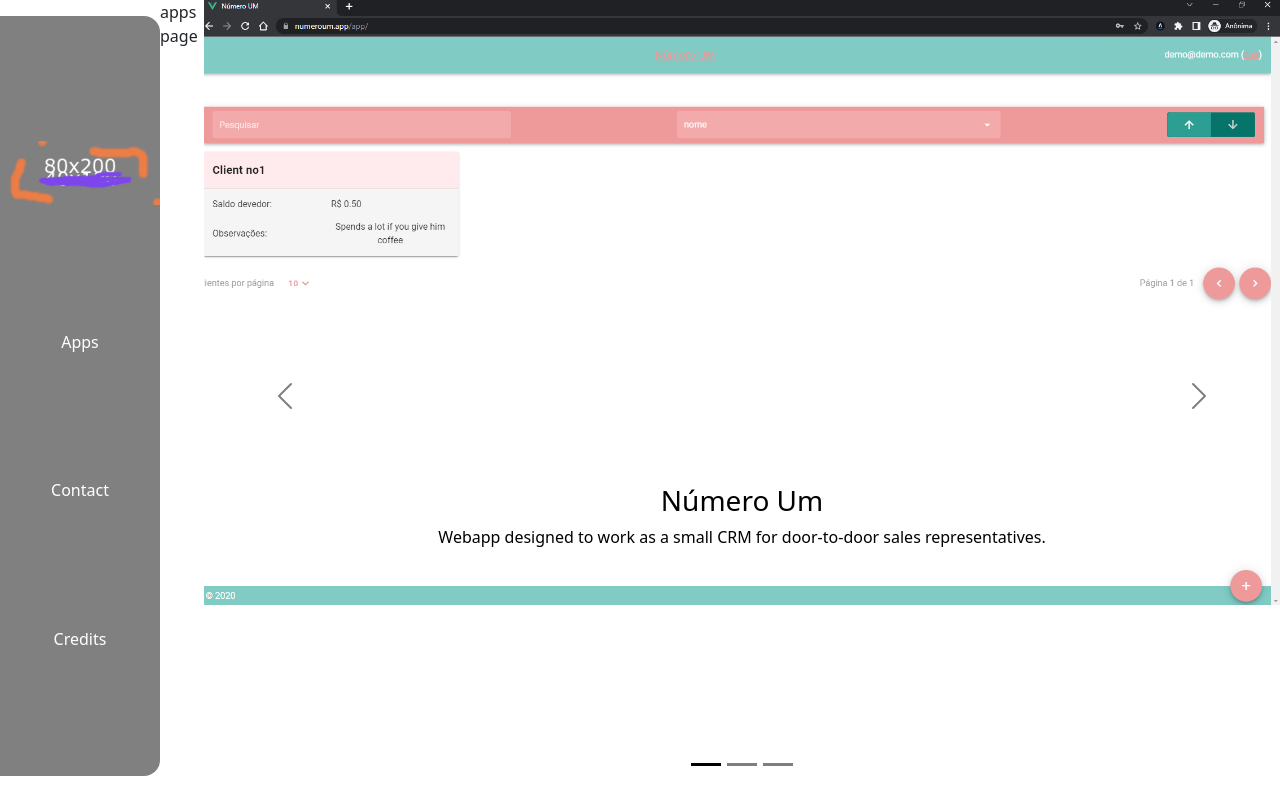
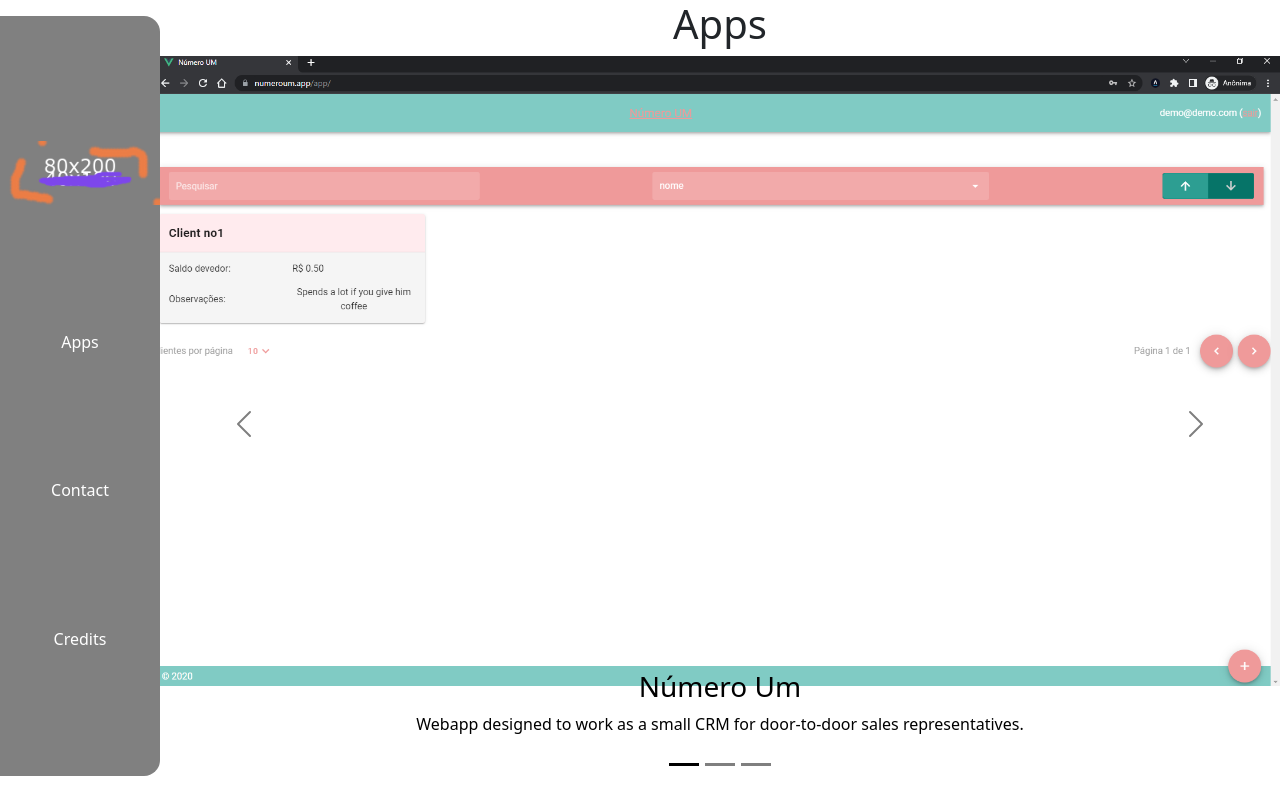
Before and after one commit to lampsbr/portfolio, a Next.js app: page /apps in a window 1280 px wide. Built offline with nearby package versions, Linux system fonts and the light colour scheme.

Commit message:
partial css tweaks to apps page

```diff
--- a/pages/apps.tsx
+++ b/pages/apps.tsx
@@ -1,21 +1,19 @@
 import { Carousel } from "react-bootstrap";
+import styles from '../styles/Apps.module.css'
 
 //TODO:
-//- width: 100vw and height 70vh for mobile
+//- fix vertical image centering
 //- discover good values for landscape
-//- these values should go do div.carousel.slide.carousel-dark
-//- force div.carousel-caption to bottom of grandfather, might need to change div.carousel-inner and div.carousel-item sizes.
-//- decent title
 //- add neogelk
 //- add Portal do Jurisdicionado
 //- add this portfolio (NEXTjs)
 export default function Apps() {
-  return (<>
-    <p>apps page</p>
+  return (<section className={styles.section}>
+    <h1 className="text-center">Apps</h1>
     <Carousel variant="dark" interval={10000}>
       <Carousel.Item>
         <img
-          className="d-block w-100"
+          className="img-fluid"
           src="/imgs/numeroum-main.png"
           alt="Número Um"
         />
@@ -26,7 +24,7 @@ export default function Apps() {
       </Carousel.Item>
       <Carousel.Item>
         <img
-          className="d-block w-75"
+          className="img-fluid mx-auto"
           src="/imgs/numeroum-detail1.png"
           alt="Número Um"
         />
@@ -38,7 +36,7 @@ export default function Apps() {
       </Carousel.Item>
       <Carousel.Item>
         <img
-          className="d-block w-100"
+          className="img-fluid"
           src="/imgs/msltracker-main.png"
           alt="MSL Tracker"
         />
@@ -49,5 +47,5 @@ export default function Apps() {
         </Carousel.Caption>
       </Carousel.Item>
     </Carousel>
-  </>);
+  </section>);
 }
--- /dev/null
+++ b/styles/Apps.module.css
@@ -0,0 +1,5 @@
+.section {
+  display: flex;
+  flex-direction: column;
+  width: 100%;
+}
--- a/styles/globals.css
+++ b/styles/globals.css
@@ -4,7 +4,7 @@ body {
   margin: 0;
   font-family: -apple-system, BlinkMacSystemFont, Segoe UI, Roboto, Oxygen,
     Ubuntu, Cantarell, Fira Sans, Droid Sans, Helvetica Neue, sans-serif;
-    min-width: 320px;
+  min-width: 320px;
 }
 
 a {
@@ -19,3 +19,34 @@ a {
 .roundcorners {
   border-radius: 1rem;
 }
+
+/* these control the apps carousel*/
+div.carousel.slide.carousel-dark {
+  width: 100vw;
+  height: 80vh;
+}
+
+div.carousel-inner {
+  height: 80vh;
+}
+
+div.carousel-item {
+  height: 80vh;
+}
+
+@media screen and (orientation: landscape) {
+  div.carousel.slide.carousel-dark {
+    width: 100%;
+    height: 100%;
+  }
+
+  div.carousel-inner {
+    width: 100%;
+    height: 100%;
+  }
+
+  div.carousel-item {
+    width: 100%;
+    height: 100%;
+  }
+}
```
